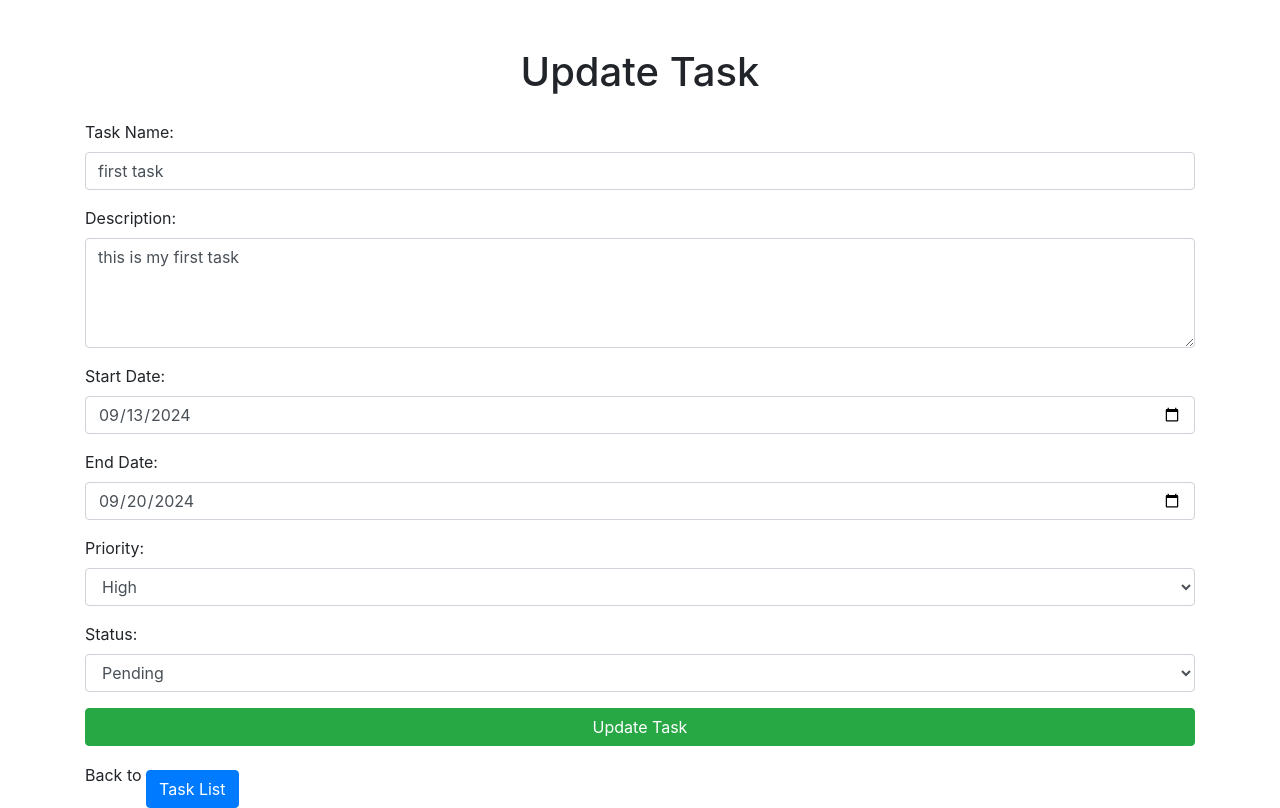
After one commit to burhansandhu/django-todo-list, a Django app: page /update-task/1/ in a window 1280 px wide. The commit adds this page. Run offline with Django 4.2, Linux system fonts and the light colour scheme; a user stored in the database is signed in; data comes from the database, SQL or seed files in the repository; both versions use the stored data as it was after the commit; some libraries are stand-ins or nearby versions.

Commit message:
implemented update task functionality

```diff
--- a/my_list/urls.py
+++ b/my_list/urls.py
@@ -7,5 +7,6 @@ urlpatterns = [
     path('dashboard/', views.Dashboard, name='dashboard'),
     path('create-task/',views.create_task, name='create_task'),
     path('view-tasks/',views.view_tasks,name='view_tasks'),
+    path('update-task/<int:task_id>/',views.update_task,name='update_task'),
     path('logout/', views.Logout, name='logout'),
 ]
--- a/my_list/views.py
+++ b/my_list/views.py
@@ -1,4 +1,4 @@
-from django.shortcuts import render, HttpResponse, redirect
+from django.shortcuts import render, HttpResponse, redirect, get_object_or_404
 from django.contrib.auth.models import User
 from django.contrib import messages
 from django.contrib.auth import login,logout,authenticate
@@ -94,6 +94,53 @@ def view_tasks(request):
     tasks = models.Task.objects.filter(user=request.user)
     return render(request, 'view_tasks.html', {'tasks': tasks})
 
+
+@login_required(login_url='/login/')
+def update_task(request, task_id):
+    task = get_object_or_404(models.Task, id=task_id, user=request.user)
+
+    if request.method == 'POST':
+        task_name = request.POST.get('name')
+        description = request.POST.get('description')
+        start_date = request.POST.get('start_date')
+        end_date = request.POST.get('end_date')
+        priority = request.POST.get('priority')
+        status = request.POST.get('status')
+
+        # Convert string dates to datetime objects for comparison
+        try:
+            start_date_obj = datetime.strptime(start_date, '%Y-%m-%d').date()
+            end_date_obj = datetime.strptime(end_date, '%Y-%m-%d').date()
+        except ValueError:
+            messages.error(request, 'Invalid date format.')
+            return redirect('update_task', task_id=task_id)
+
+        today = timezone.now().date()
+
+        if start_date_obj < today:
+            messages.error(request, 'Start date cannot be in the past.')
+            return redirect('update_task', task_id=task_id)
+
+        if end_date_obj < start_date_obj:
+            messages.error(request, 'End date must be equal to or greater than the start date.')
+            return redirect('update_task', task_id=task_id)
+
+        # Update the task with the new data
+        task.task_name = task_name
+        task.description = description
+        task.start_date = start_date_obj
+        task.end_date = end_date_obj
+        task.priority = priority
+        task.status = status
+        task.save()
+
+        messages.success(request, 'Task updated successfully.')
+        return redirect('view_tasks')
+
+    return render(request, 'update_task.html', {'task': task})
+
+
+
 def Logout(request):
     logout(request)
     return redirect('login')
--- /dev/null
+++ b/templates/update_task.html
@@ -0,0 +1,74 @@
+<!DOCTYPE html>
+<html lang="en">
+<head>
+    <meta charset="UTF-8">
+    <meta name="viewport" content="width=device-width, initial-scale=1.0">
+    <title>Update Task</title>
+    <link href="https://stackpath.bootstrapcdn.com/bootstrap/4.5.2/css/bootstrap.min.css" rel="stylesheet">
+</head>
+<body>
+    <div class="container mt-5">
+        <h1 class="text-center mb-4">Update Task</h1>
+
+        {% if messages %}
+        <div class="alert alert-info" role="alert">
+            {% for message in messages %}
+                {{ message }}
+            {% endfor %}
+        </div>
+        {% endif %}
+
+        <form method="post" action="">
+            {% csrf_token %}
+            <div class="form-group">
+                <label for="name">Task Name:</label>
+                <input type="text" class="form-control" id="name" name="name" value="{{ task.task_name }}" required>
+            </div>
+
+            <!-- Description -->
+            <div class="form-group">
+                <label for="description">Description:</label>
+                <textarea class="form-control" id="description" name="description" rows="4">{{ task.description }}</textarea>
+            </div>
+
+            <!-- Start Date -->
+            <div class="form-group">
+                <label for="start_date">Start Date:</label>
+                <input type="date" class="form-control" id="start_date" name="start_date" value="{{ task.start_date|date:'Y-m-d' }}" required>
+            </div>
+
+            <!-- End Date -->
+            <div class="form-group">
+                <label for="end_date">End Date:</label>
+                <input type="date" class="form-control" id="end_date" name="end_date" value="{{ task.end_date|date:'Y-m-d' }}" required>
+            </div>
+
+            <!-- Priority -->
+            <div class="form-group">
+                <label for="priority">Priority:</label>
+                <select class="form-control" id="priority" name="priority">
+                    <option value="Low" {% if task.priority == 'Low' %}selected{% endif %}>Low</option>
+                    <option value="Medium" {% if task.priority == 'Medium' %}selected{% endif %}>Medium</option>
+                    <option value="High" {% if task.priority == 'High' %}selected{% endif %}>High</option>
+                </select>
+            </div>
+
+            <!-- Status -->
+            <div class="form-group">
+                <label for="status">Status:</label>
+                <select class="form-control" id="status" name="status">
+                    <option value="Pending" {% if task.status == 'Pending' %}selected{% endif %}>Pending</option>
+                    <option value="In Progress" {% if task.status == 'In Progress' %}selected{% endif %}>In Progress</option>
+                    <option value="Completed" {% if task.status == 'Completed' %}selected{% endif %}>Completed</option>
+                    <option value="On Hold" {% if task.status == 'On Hold' %}selected{% endif %}>On Hold</option>
+                </select>
+            </div>
+
+            <button type="submit" class="btn btn-success btn-block">Update Task</button>
+        </form>
+
+        Back to <a href="{% url 'view_tasks' %}" class="btn btn-primary mt-4"> Task List</a>
+    </div>
+
+</body>
+</html>
```
Also changed, not shown: templates/view_tasks.html (+10 -0 lines), db.sqlite3.
